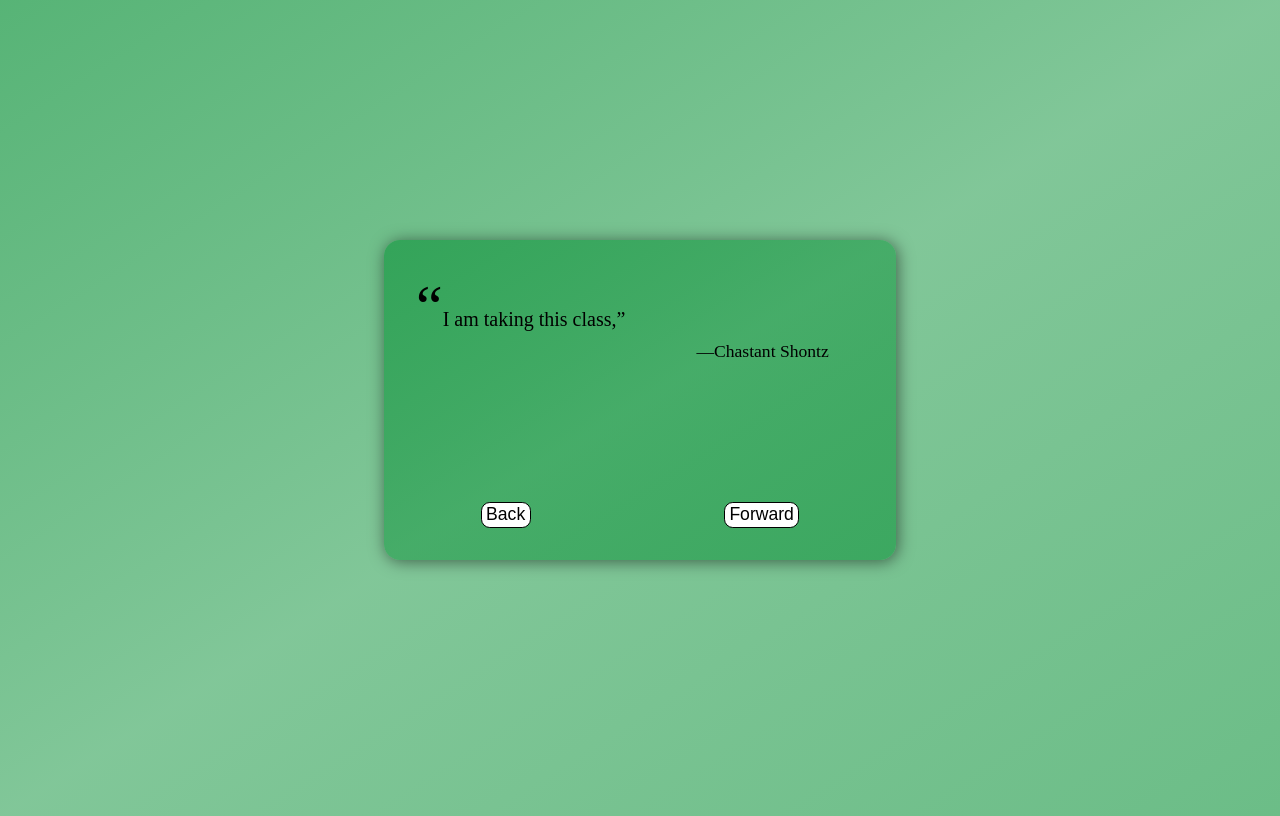
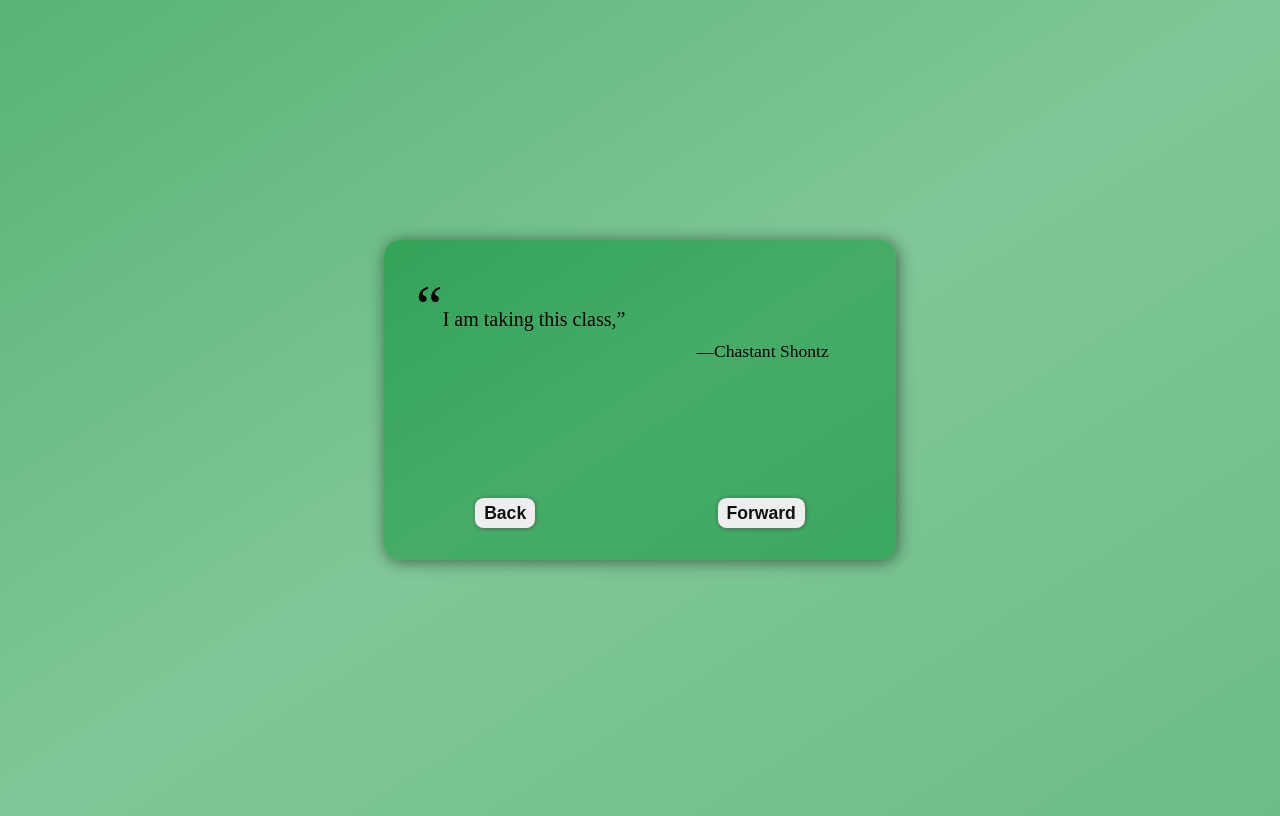
Before and after one commit to ChastantShontz/quotes-app, a plain HTML site: page index.html in a window 1280 px wide. Drawn offline with Linux system fonts and the light colour scheme.

Commit message:
Button colors
Gave #back and #forward a dark white background with light black text.

Gave them a thin dark white box shadow and a thicker light black text shadow.

Set the font weight to bold.

```diff
--- a/normalize.css
+++ b/normalize.css
@@ -12,6 +12,9 @@ a {
 }
 
 button {
+  border-radius: 0;
+  background-color: var(--white);
+  border: none;
   cursor: pointer;
 }
 
--- a/style.css
+++ b/style.css
@@ -1,3 +1,5 @@
+/*Primary Classes*/
+
 #cont {
   height: 100vh;
 }
@@ -48,11 +50,21 @@
 
 #back, #forward {
   border-radius: .5em;
-  background-color: var(--white);
-  padding-left: .25em;
-  padding-right: .25em;
-  padding-top: .1em;
-  padding-bottom: .1em;
-  border: .1em solid var(--black);
+  background-color: var(--darkWhite);
+  padding-left: .5em;
+  padding-right: .5em;
+  padding-top: .25em;
+  padding-bottom: .25em;
+  box-shadow: .02em .02em .2em .002em rgba(17, 17, 17, 75%),
+              .01em .01em .1em .001em rgba(238, 238, 238);
+  color: var(--lightBlack);
   font-size: 1.1em;
+  font-weight: bold;
 }
+
+/*Color Variables*/
+
+:root {
+  --lightBlack: #111111;
+  --darkWhite: #eeeeee;
+}
```
